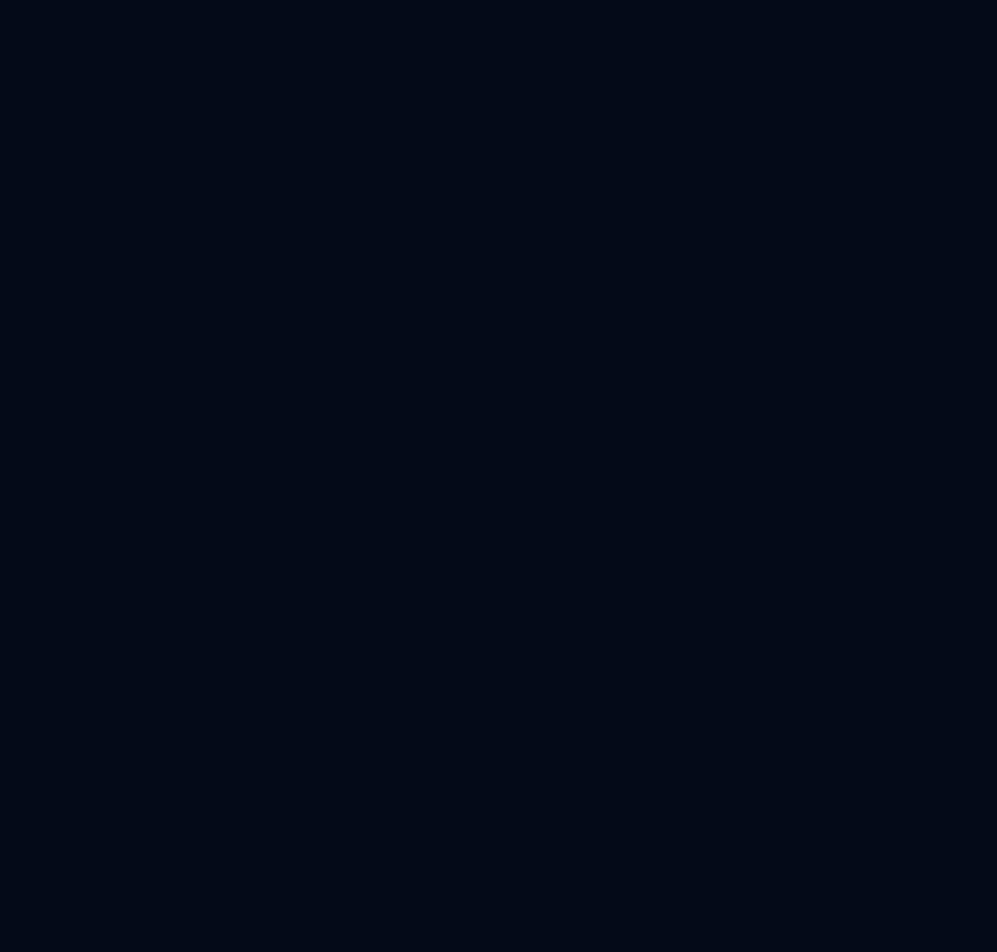
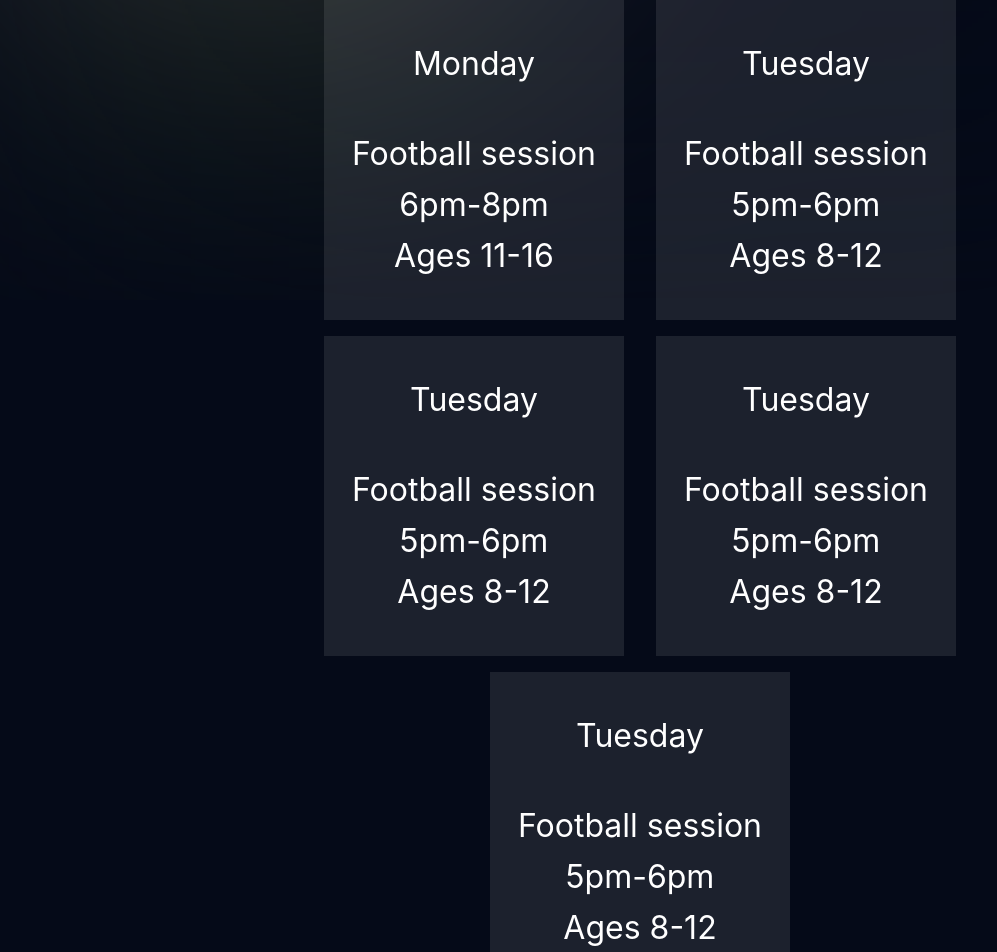
Before and after one commit to NatalieGitUserName/diplom2, a React (Create React App) app: page /schedule in a window 1280 px wide. Before the commit this address had no page. Shown: the part 500-1452 px from the top of the page, without its empty margins (0-997 px from the left). Before the commit the page ends 800 px from the top, so only its background shows below. Built offline with nearby package versions, Linux system fonts and the light colour scheme.

Commit message:
added schedule and awards pages

```diff
--- a/src/App.js
+++ b/src/App.js
@@ -1,5 +1,7 @@
 import './App.css';
 import Login from "./component/login/login";
+import Awards from "./component/awards/awards";
+import Schedule from "./component/schedule/schedule";
 import {Route, Routes} from "react-router-dom";
 import MainPage from "./component/mainPage/mainPage";
 import Register from "./component/register/register";
@@ -30,6 +32,12 @@
                 <Route path={'/personal-page'} element={
                     <PersonalPage/>
                 }/>
+                <Route path={'/awards'} element={
+                    <Awards/>
+                }/>
+                <Route path={'/schedule'} element={
+                    <Schedule/>
+                }/>
             </Routes>
         </div>
     );
--- /dev/null
+++ b/src/component/awards/awards.jsx
@@ -0,0 +1,29 @@
+import s from './awards.module.css'
+import BluredInteractionPoint from "../points/bluredInteractionPoint/bluredInteractionPoint";
+import Header from "../header/header";
+
+let Awards = () => {
+    return(
+        <div>
+            <BluredInteractionPoint/>
+            <Header title={'Our awards'}/>
+            <main>
+                <div className={s.gridArticleRows}>
+                <p className={`${s.textParagraph} + ${s.text}`}>
+                    Junior Stars has achieved numerous prestigious awards throughout its illustrious history, cementing its status as a formidable and successful football club. The hard work, dedication, and talent of the players, coaches, and support staff have been recognized and celebrated by the football community. Here are some of the notable awards and achievements the club has earned over the years:
+                </p>
+                <ol className={s.text}>
+                    <li>League Championships</li>
+                    <li>Tournament Triumphs</li>
+                    <li>Fair Play Award</li>
+                    <li>Player Accolades</li>
+                    <li>Coaching Accolades</li>
+                    <li>Community Engagement Awards</li>
+                </ol>
+                </div>
+            </main>
+        </div>
+    )
+}
+
+export default Awards
--- /dev/null
+++ b/src/component/awards/awards.module.css
@@ -0,0 +1,24 @@
+:root{
+    --icon-color: rgb(163,116,255);
+}
+
+.gridArticleRows {
+    display: grid;
+    grid-template-rows: 1fr 1fr;
+    padding: 4rem 10rem;
+}
+
+.text {
+    color: white;
+    font-family: antique-olive,-apple-system,BlinkMacSystemFont,Segoe UI,Roboto,Helvetica Neue,Arial,Noto Sans,sans-serif,Apple Color Emoji,Segoe UI Emoji,Segoe UI Symbol,Noto Color Emoji;
+    font-size: 2em;
+    line-height: 1.6;
+    cursor: default;
+}
+
+.textParagraph {
+    /* z-index: 5; */
+    display: flex;
+    flex-direction: column;
+    justify-content: center;
+}
--- a/src/component/mainPage/mainPage.jsx
+++ b/src/component/mainPage/mainPage.jsx
@@ -111,6 +111,7 @@
                                 onMouseEnter={() => {dispatch(interactAction(true))}}
                                 onMouseLeave={() => {dispatch(interactAction(false))}}>History</NavLink>
                             <NavLink
+                                to={'/awards'}
                                 onMouseEnter={() => {dispatch(interactAction(true))}}
                                 onMouseLeave={() => {dispatch(interactAction(false))}}>Awards</NavLink>
                         </div>}
--- a/src/component/personal-page/components/calendar/calendar.jsx
+++ b/src/component/personal-page/components/calendar/calendar.jsx
@@ -17,6 +17,7 @@
     function tileClassName({ date, view }) {
         const dayOfWeek = date.getDay();
         let daysList = []
+        if (props.offers) {
             for (let i = 0; i < props.offers.offersId.length; i++) {
                 for (let j = 0; j < offers.length; j++) {
                     if (props.offers.offersId[i] === offers[j].id) {
@@ -25,6 +26,7 @@
                     }
                 }
             }
+
             for (let i = 0; i < daysList.length; i++) {
                 if (daysList[i] === "Monday") {daysList[i] = 1}
                 if (daysList[i] === "Tuesday") {daysList[i] = 2}
@@ -35,18 +37,31 @@
                 if (daysList[i] === "Sunday") {daysList[i] = 7}
             }
 
-
-
-        if (dayOfWeek === 3) {
+            for (let i = 0; i < daysList.length; i++) {
+                if (dayOfWeek === daysList[i]) {
                     return s.highlighted;
                 }
-
+            }
+        }
         return null;
     }
 
+    const [selectedDate, setSelectedDate] = useState(null);
+
+    // Обработчик события при выборе даты
+    const handleDateClick = (date) => {
+        setSelectedDate(date);
+        console.log(getDayOfWeek(date))
+    };
+    const getDayOfWeek = (date) => {
+        const daysOfWeek = ['Sunday', 'Monday', 'Tuesday', 'Wednesday', 'Thursday', 'Friday', 'Saturday'];
+        const dayIndex = date.getDay();
+        return daysOfWeek[dayIndex];
+    };
+
     return(
         <div className={s.container}>
-            <Calendar tileClassName={tileClassName} />
+            <Calendar tileClassName={tileClassName} onClickDay={handleDateClick}/>
 
         </div>
     )
--- /dev/null
+++ b/src/component/schedule/schedule.jsx
@@ -0,0 +1,72 @@
+import s from './schedule.module.css'
+import BluredInteractionPoint from "../points/bluredInteractionPoint/bluredInteractionPoint";
+import Header from "../header/header";
+
+let Schedule = () => {
+    return(
+        <div>
+            <BluredInteractionPoint/>
+            <Header title={'Our schedule'}/>
+            <main>
+                <div className={s.gridArticleRows4Schedule}>
+                    <div className={s.gridArticleRows}>
+                        <p className={`${s.textParagraph} + ${s.text}`}>Dear Members of Junior Stars,</p>
+                        <p className={`${s.textParagraph} + ${s.text}`}>As we gear up for another fantastic year of football, we wanted to provide you with important information regarding the schedule for our club activities.</p>
+                    </div>
+
+                    <div className={s.catalogue}>
+
+                        <div className={`${s.scheduleCard} + ${s.text}`}>
+                            <span>Monday</span>
+                            <div className={s.flexText}>
+                                <span>Football session</span>
+                                <span>6pm-8pm</span>
+                                <span>Ages 11-16</span>
+                            </div>
+                        </div>
+
+                        <div className={`${s.scheduleCard} + ${s.text}`}>
+                            <span>Tuesday</span>
+                            <div className={s.flexText}>
+                                <span>Football session</span>
+                                <span>5pm-6pm</span>
+                                <span>Ages 8-12</span>
+                            </div>
+                        </div>
+
+                        <div className={`${s.scheduleCard} + ${s.text}`}>
+                            <span>Tuesday</span>
+                            <div className={s.flexText}>
+                                <span>Football session</span>
+                                <span>5pm-6pm</span>
+                                <span>Ages 8-12</span>
+                            </div>
+                        </div>
+
+                        <div className={`${s.scheduleCard} + ${s.text}`}>
+                            <span>Tuesday</span>
+                            <div className={s.flexText}>
+                                <span>Football session</span>
+                                <span>5pm-6pm</span>
+                                <span>Ages 8-12</span>
+                            </div>
+                        </div>
+
+                        <div className={`${s.scheduleCard} + ${s.text}`}>
+                            <span>Tuesday</span>
+                            <div className={s.flexText}>
+                                <span>Football session</span>
+                                <span>5pm-6pm</span>
+                                <span>Ages 8-12</span>
+                            </div>
+                        </div>
+
+                    </div>
+                </div>
+
+            </main>
+        </div>
+    )
+}
+
+export default Schedule
--- /dev/null
+++ b/src/component/schedule/schedule.module.css
@@ -0,0 +1,53 @@
+.gridArticleRows4Schedule {
+    display: grid;
+    grid-template-rows: 0.8fr 2fr;
+    padding: 4rem 10rem;
+}
+
+.text {
+    color: white;
+    font-family: antique-olive,-apple-system,BlinkMacSystemFont,Segoe UI,Roboto,Helvetica Neue,Arial,Noto Sans,sans-serif,Apple Color Emoji,Segoe UI Emoji,Segoe UI Symbol,Noto Color Emoji;
+    font-size: 2em;
+    line-height: 1.6;
+    cursor: default;
+}
+
+.textParagraph {
+    /* z-index: 5; */
+    display: flex;
+    flex-direction: column;
+    justify-content: center;
+}
+
+.catalogue {
+    padding: 0;
+    align-content: center;
+    display: flex;
+    flex-wrap: wrap;
+    justify-content: center;
+}
+
+.scheduleCard {
+    /* display: grid;
+    grid-row: 20% 60% 20%; */
+    width: 300px;
+    height: 320px;
+    display: flex;
+    flex-direction: column;
+    justify-content: space-evenly;
+    align-items: center;
+    background-color: rgba(255, 255, 255, 0.096);
+    margin: 0.5rem 1rem;
+    transition: all 350ms ease-in-out;
+}
+
+.scheduleCard:hover {
+    scale: 1.1;
+    background-color: rgba(255, 255, 255, 0.178);
+}
+
+.flexText {
+    display: flex;
+    flex-direction: column;
+    align-items: center;
+}
```
Lines whose indentation alone changed are shown as unchanged.
